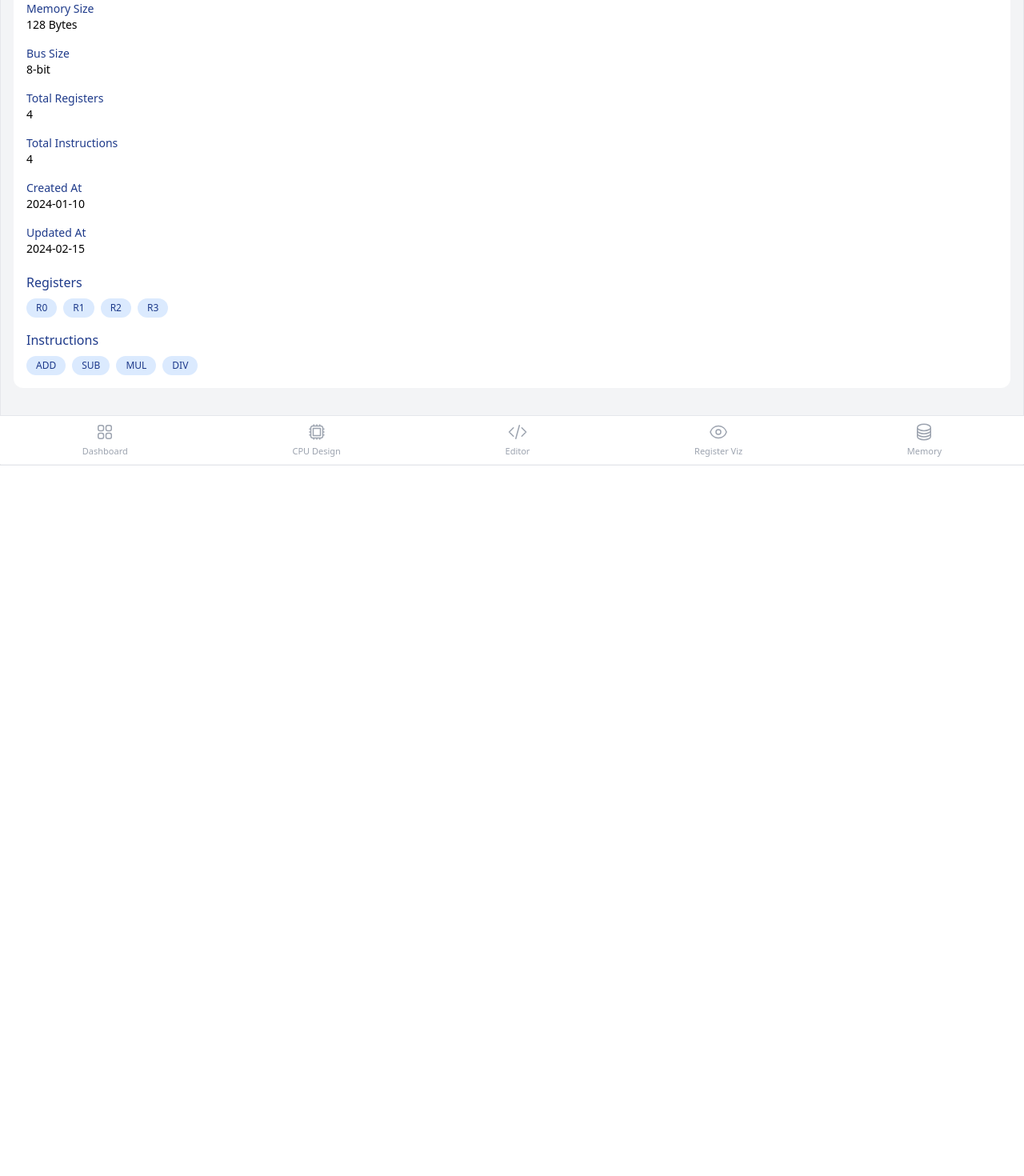
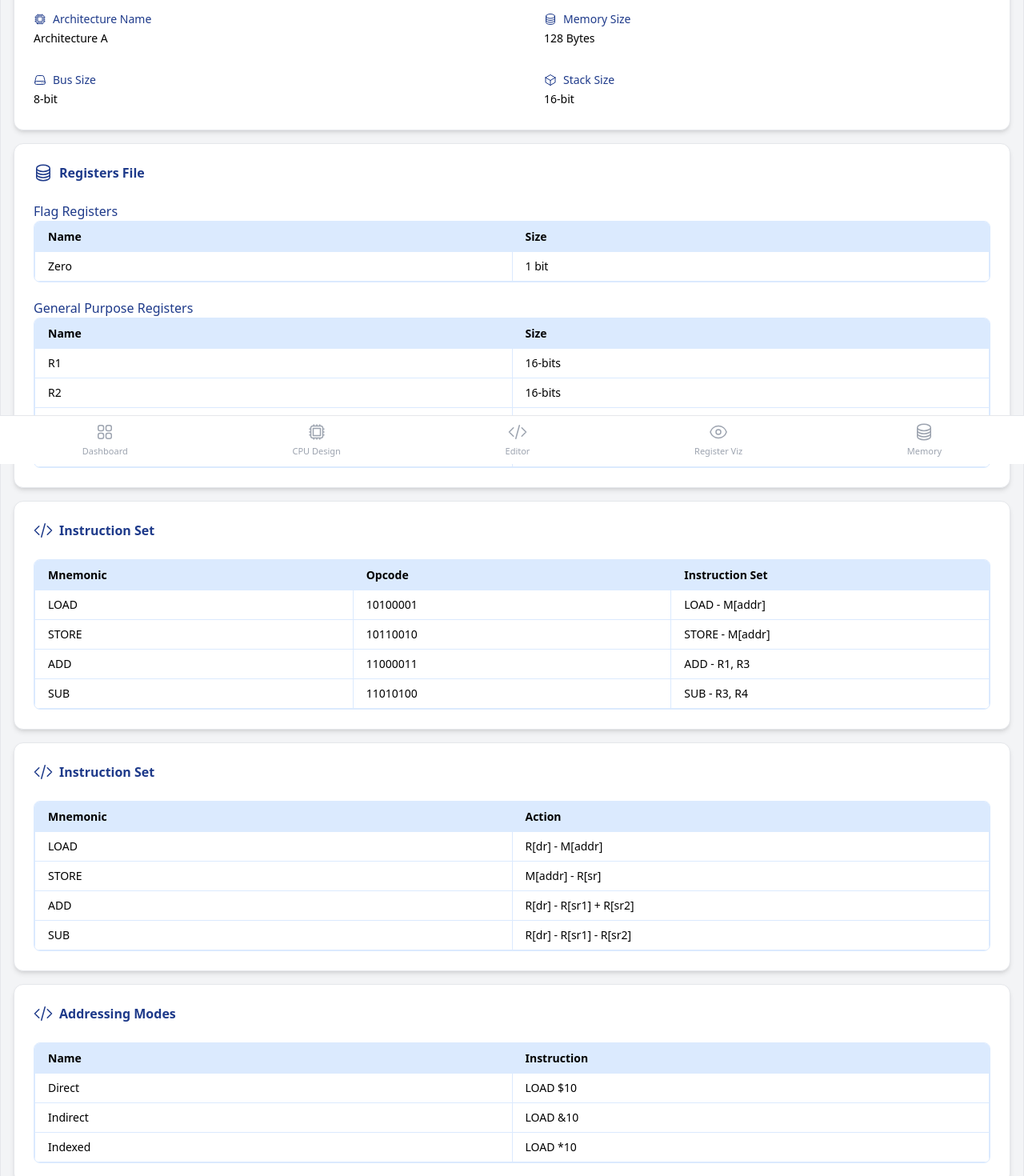
Before and after one commit to Abdul-Rehman2661/FYP-Frontend, a React (Vite) app: page /detail/1 in a window 1280 px wide. Shown: the part 220-1690 px from the top of the page at 80% size. Before the commit the page ends 802 px from the top, so only its background shows below. Built offline with nearby package versions, Linux system fonts and the light colour scheme.

Commit message:
4 Screens Done

```diff
--- a/src/Data/architectures.js
+++ b/src/Data/architectures.js
@@ -4,6 +4,7 @@ export const architectures = [
     name: "Architecture A",
     memorySize: "128 Bytes",
     busSize: "8-bit",
+    stackSize: "16-bit",
     registers: ["R0", "R1", "R2", "R3"],
     instructions: ["ADD", "SUB", "MUL", "DIV"],
     totalRegisters: 4,
@@ -16,6 +17,7 @@ export const architectures = [
     name: "Architecture B",
     memorySize: "256 Bytes",
     busSize: "16-bit",
+    stackSize: "16-bit",
     registers: ["R0", "R1", "R2", "R3", "R4", "R5"],
     instructions: ["ADD", "SUB", "LOAD", "STORE"],
     totalRegisters: 6,
@@ -28,6 +30,7 @@ export const architectures = [
     name: "Architecture C",
     memorySize: "256 Bytes",
     busSize: "16-bit",
+    stackSize: "16-bit",
     registers: ["R0", "R1", "R2", "R3", "R4", "R5"],
     instructions: ["ADD", "SUB", "LOAD", "STORE"],
     totalRegisters: 6,
@@ -40,6 +43,7 @@ export const architectures = [
     name: "Architecture D",
     memorySize: "256 Bytes",
     busSize: "16-bit",
+    stackSize: "16-bit",
     registers: ["R0", "R1", "R2", "R3", "R4", "R5"],
     instructions: ["ADD", "SUB", "LOAD", "STORE"],
     totalRegisters: 6,
@@ -52,6 +56,7 @@ export const architectures = [
     name: "Architecture E",
     memorySize: "256 Bytes",
     busSize: "16-bit",
+    stackSize: "16-bit",
     registers: ["R0", "R1", "R2", "R3", "R4", "R5"],
     instructions: ["ADD", "SUB", "LOAD", "STORE"],
     totalRegisters: 6,
@@ -64,6 +69,7 @@ export const architectures = [
     name: "Architecture F",
     memorySize: "256 Bytes",
     busSize: "16-bit",
+    stackSize: "16-bit",
     registers: ["R0", "R1", "R2", "R3", "R4", "R5"],
     instructions: ["ADD", "SUB", "LOAD", "STORE"],
     totalRegisters: 6,
@@ -72,10 +78,11 @@ export const architectures = [
     updatedAt: "2024-03-01",
   },
   {
-    id: 6,
-    name: "Architecture F",
+    id: 7,
+    name: "Architecture G",
     memorySize: "256 Bytes",
     busSize: "16-bit",
+    stackSize: "16-bit",
     registers: ["R0", "R1", "R2", "R3", "R4", "R5"],
     instructions: ["ADD", "SUB", "LOAD", "STORE"],
     totalRegisters: 6,
--- a/src/pages/detail.jsx
+++ b/src/pages/detail.jsx
@@ -1,12 +1,14 @@
 import { useParams } from "react-router-dom";
-import { architectures } from "../Data/architectures.js"
-import Header from "../components/Header.jsx"
-import BottomNavigation from "../components/BottomNavigation.jsx"
+import { architectures } from "../Data/architectures.js";
+import Header from "../components/Header.jsx";
+import BottomNavigation from "../components/BottomNavigation.jsx";
 import {
   Squares2X2Icon,
   CpuChipIcon,
+  ServerIcon,
   CodeBracketIcon,
   EyeIcon,
+  CubeIcon,
   CircleStackIcon,
 } from "@heroicons/react/24/outline";
 
@@ -14,9 +16,7 @@ function Detail() {
   const { id } = useParams();
 
   // find selected architecture
-    const architecture = architectures.find(
-        (arch) => arch.id === Number(id)
-    );
+  const architecture = architectures.find((arch) => arch.id === Number(id));
 
   if (!architecture) {
     return (
@@ -29,61 +29,319 @@ function Detail() {
   return (
     <>
       <Header />
-            <div className="p-4 pt-16 min-h-screen bg-gray-100 pb-16">
-                <div className="space-y-4 p-4 bg-white rounded-xl">
-                    <h2 className="text-xl text-blue-900 text-center font-bold">
-                        Details
-                    </h2>
+      <div className="pt-20 text-center">
+        <h2 className="text-xl text-blue-900 font-bold">Details</h2>
 
-                    <p className="text-center text-blue-900 text-sm">Technical specifications and reference manual.</p>
-
-                    {/* BASIC INFO */}
-                    <div className="space-y-2 text-sm">
-                        <Info label="Architecture Name" value={architecture.name} />
-                        <Info label="Memory Size" value={architecture.memorySize} />
-                        <Info label="Bus Size" value={architecture.busSize} />
-                        <Info label="Total Registers" value={architecture.totalRegisters} />
-                        <Info label="Total Instructions" value={architecture.totalInstructions} />
-                        <Info label="Created At" value={architecture.createdAt} />
-                        <Info label="Updated At" value={architecture.updatedAt} />
+        <p className="pt-3 text-blue-900 text-sm">
+          Technical specifications and reference manual.
+        </p>
       </div>
 
-                    {/* REGISTERS */}
-                    <Section
-                        title="Registers"
-                        className="text-blue-900 border-b border-gray-200 pb-3"
-                    >
-                        {architecture.registers.map((reg) => (
-                            <Chip key={reg} text={reg} />
-                        ))}
-                    </Section>
+      {/* Architecture Card */}
+      <div className="m-4 p-6 bg-white rounded-xl border border-gray-200 shadow-md">
+        <div className="flex items-center gap-2 mb-6 text-blue-900 font-semibold">
+          <CpuChipIcon className="w-6 h-6" />
+          <span>System Specifications</span>
+        </div>
 
+        <div className="grid grid-cols-2 gap-y-6 gap-x-20 text-sm">
+          <Info
+            icon={<CpuChipIcon className="w-4 h-4 text-blue-900 " />}
+            label="Architecture Name"
+            value={architecture.name}
+          />
+          <Info
+            icon={<CircleStackIcon className="w-4 h-4 text-blue-900 " />}
+            label="Memory Size"
+            value={architecture.memorySize}
+          />
 
-                    {/* INSTRUCTIONS */}
-                    <Section className="text-blue-900 border-gray-200" title="Instructions">
-                        {architecture.instructions.map((inst) => (
-                            <Chip key={inst} text={inst} />
-                        ))}
-                    </Section>
+          <Info
+            icon={<ServerIcon className="w-4 h-4 text-blue-900 " />}
+            label="Bus Size"
+            value={architecture.busSize}
+          />
+          <Info
+            icon={<CubeIcon className="w-4 h-4 text-blue-900 " />}
+            label="Stack Size"
+            value={architecture.stackSize}
+          />
         </div>
       </div>
+
+      {/* Register Card */}
+      <div className="m-4 p-6 bg-white rounded-xl border border-gray-200 shadow-md">
+        <div className="flex items-center gap-2 mb-6 text-blue-900 font-semibold">
+          <CircleStackIcon className="w-6 h-6" />
+          <span>Registers File</span>
+        </div>
+
+        <div className="mt-5">
+          <p className="text-blue-900">Flag Registers</p>
+          <div className="overflow-hidden rounded-lg border border-blue-100 w-full">
+            <table className="w-full border-collapse text-sm">
+              <tbody>
+                <tr className="bg-blue-100 text-black font-semibold">
+                  <td className="w-1/2 px-4 py-2 border border-blue-100">
+                    Name
+                  </td>
+                  <td className="w-1/2 px-4 py-2 border border-blue-100">
+                    Size
+                  </td>
+                </tr>
+
+                <tr className=" p-4 text-black">
+                  <td className="w-1/2 px-4 py-2 border border-blue-100">
+                    Zero
+                  </td>
+                  <td className="w-1/2 px-4 py-2 border border-blue-100">
+                    1 bit
+                  </td>
+                </tr>
+              </tbody>
+            </table>
+          </div>
+
+          <p className="mt-5 text-blue-900">General Purpose Registers</p>
+          <div className="overflow-hidden rounded-lg border border-blue-100 w-full">
+            <table className="w-full border-collapse text-sm">
+              <tbody>
+                <tr className="bg-blue-100 text-black font-semibold">
+                  <td className="w-1/2 px-4 py-2 border border-blue-100">
+                    Name
+                  </td>
+                  <td className="w-1/2 px-4 py-2 border border-blue-100">
+                    Size
+                  </td>
+                </tr>
+
+                <tr className=" p-4 text-black">
+                  <td className="w-1/2 px-4 py-2 border border-blue-100">R1</td>
+                  <td className="w-1/2 px-4 py-2 border border-blue-100">
+                    16-bits
+                  </td>
+                </tr>
+                <tr className=" p-4 text-black">
+                  <td className="w-1/2 px-4 py-2 border border-blue-100">R2</td>
+                  <td className="w-1/2 px-4 py-2 border border-blue-100">
+                    16-bits
+                  </td>
+                </tr>
+                <tr className=" p-4 text-black">
+                  <td className="w-1/2 px-4 py-2 border border-blue-100">R3</td>
+                  <td className="w-1/2 px-4 py-2 border border-blue-100">
+                    16-bits
+                  </td>
+                </tr>
+                <tr className=" p-4 text-black">
+                  <td className="w-1/2 px-4 py-2 border border-blue-100">R4</td>
+                  <td className="w-1/2 px-4 py-2 border border-blue-100">
+                    16-bits
+                  </td>
+                </tr>
+              </tbody>
+            </table>
+          </div>
+        </div>
+      </div>
+
+      {/* Instruction Card */}
+      <div className="m-4 p-6 bg-white rounded-xl border border-gray-200 shadow-md">
+        <div className="flex items-center gap-2 mb-6 text-blue-900 font-semibold">
+          <CodeBracketIcon className="w-6 h-6" />
+          <span>Instruction Set</span>
+        </div>
+
+        <div className="mt-5">
+          <div className="overflow-hidden rounded-lg border border-blue-100 w-full">
+            <table className="w-full border-collapse text-sm">
+              <tbody>
+                <tr className="bg-blue-100 text-black font-semibold">
+                  <td className="w-1/3 px-4 py-2 border border-blue-100">
+                    Mnemonic
+                  </td>
+                  <td className="w-1/3 px-4 py-2 border border-blue-100">
+                    Opcode
+                  </td>
+                  <td className="w-1/3 px-4 py-2 border border-blue-100">
+                    Instruction Set
+                  </td>
+                </tr>
+
+                <tr className=" p-4 text-black">
+                  <td className="w-1/3 px-4 py-2 border border-blue-100">
+                    LOAD
+                  </td>
+                  <td className="w-1/3 px-4 py-2 border border-blue-100">
+                    10100001
+                  </td>
+                  <td className="w-1/3 px-4 py-2 border border-blue-100">
+                    LOAD - M[addr]
+                  </td>
+                </tr>
+                <tr className=" p-4 text-black">
+                  <td className="w-1/3 px-4 py-2 border border-blue-100">
+                    STORE
+                  </td>
+                  <td className="w-1/3 px-4 py-2 border border-blue-100">
+                    10110010
+                  </td>
+                  <td className="w-1/3 px-4 py-2 border border-blue-100">
+                    STORE - M[addr]
+                  </td>
+                </tr>
+                <tr className=" p-4 text-black">
+                  <td className="w-1/3 px-4 py-2 border border-blue-100">
+                    ADD
+                  </td>
+                  <td className="w-1/3 px-4 py-2 border border-blue-100">
+                    11000011
+                  </td>
+                  <td className="w-1/3 px-4 py-2 border border-blue-100">
+                    ADD - R1, R3
+                  </td>
+                </tr>
+                <tr className=" p-4 text-black">
+                  <td className="w-1/3 px-4 py-2 border border-blue-100">
+                    SUB
+                  </td>
+                  <td className="w-1/3 px-4 py-2 border border-blue-100">
+                    11010100
+                  </td>
+                  <td className="w-1/3 px-4 py-2 border border-blue-100">
+                    SUB - R3, R4
+                  </td>
+                </tr>
+              </tbody>
+            </table>
+          </div>
+        </div>
+      </div>
+
+      {/* Action Card */}
+      <div className="m-4 p-6 bg-white rounded-xl border border-gray-200 shadow-md">
+        <div className="flex items-center gap-2 mb-6 text-blue-900 font-semibold">
+          <CodeBracketIcon className="w-6 h-6" />
+          <span>Instruction Set</span>
+        </div>
+
+        <div className="mt-5">
+          <div className="overflow-hidden rounded-lg border border-blue-100 w-full">
+            <table className="w-full border-collapse text-sm">
+              <tbody>
+                <tr className="bg-blue-100 text-black font-semibold">
+                  <td className="w-1/2 px-4 py-2 border border-blue-100">
+                    Mnemonic
+                  </td>
+                  <td className="w-1/2 px-4 py-2 border border-blue-100">
+                    Action
+                  </td>
+                </tr>
+
+                <tr className=" p-4 text-black">
+                  <td className="w-1/2 px-4 py-2 border border-blue-100">
+                    LOAD
+                  </td>
+                  <td className="w-1/2 px-4 py-2 border border-blue-100">
+                    R[dr] - M[addr]
+                  </td>
+                </tr>
+                <tr className=" p-4 text-black">
+                  <td className="w-1/2 px-4 py-2 border border-blue-100">
+                    STORE
+                  </td>
+                  <td className="w-1/2 px-4 py-2 border border-blue-100">
+                    M[addr] - R[sr]
+                  </td>
+                </tr>
+                <tr className=" p-4 text-black">
+                  <td className="w-1/2 px-4 py-2 border border-blue-100">
+                    ADD
+                  </td>
+                  <td className="w-1/2 px-4 py-2 border border-blue-100">
+                    R[dr] - R[sr1] + R[sr2]
+                  </td>
+                </tr>
+                <tr className=" p-4 text-black">
+                  <td className="w-1/2 px-4 py-2 border border-blue-100">
+                    SUB
+                  </td>
+                  <td className="w-1/2 px-4 py-2 border border-blue-100">
+                    R[dr] - R[sr1] - R[sr2]
+                  </td>
+                </tr>
+              </tbody>
+            </table>
+          </div>
+        </div>
+      </div>
+
+            {/* Addressing Modes Card */}
+      <div className="m-4 p-6 mb-20 bg-white rounded-xl border border-gray-200 shadow-md">
+        <div className="flex items-center gap-2 mb-6 text-blue-900 font-semibold">
+          <CodeBracketIcon className="w-6 h-6" />
+          <span>Addressing Modes</span>
+        </div>
+
+        <div className="mt-5">
+          <div className="overflow-hidden rounded-lg border border-blue-100 w-full">
+            <table className="w-full border-collapse text-sm">
+              <tbody>
+                <tr className="bg-blue-100 text-black font-semibold">
+                  <td className="w-1/2 px-4 py-2 border border-blue-100">
+                    Name
+                  </td>
+                  <td className="w-1/2 px-4 py-2 border border-blue-100">
+                    Instruction
+                  </td>
+                </tr>
+
+                <tr className=" p-4 text-black">
+                  <td className="w-1/2 px-4 py-2 border border-blue-100">
+                    Direct
+                  </td>
+                  <td className="w-1/2 px-4 py-2 border border-blue-100">
+                    LOAD $10
+                  </td>
+                </tr>
+                <tr className=" p-4 text-black">
+                  <td className="w-1/2 px-4 py-2 border border-blue-100">
+                    Indirect
+                  </td>
+                  <td className="w-1/2 px-4 py-2 border border-blue-100">
+                    LOAD &10
+                  </td>
+                </tr>
+                <tr className=" p-4 text-black">
+                  <td className="w-1/2 px-4 py-2 border border-blue-100">
+                    Indexed
+                  </td>
+                  <td className="w-1/2 px-4 py-2 border border-blue-100">
+                    LOAD *10
+                  </td>
+                </tr>
+              </tbody>
+            </table>
+          </div>
+        </div>
+      </div>
+
       <BottomNavigation />
     </>
   );
 }
 
-const Info = ({ label, value }) => (
-    <div className=" py-1">
-        <span className="text-blue-900">
-            {label}
-        </span>
-        <br />
-        <span className="text-black">
-            {value}
-        </span>
+const Info = ({ icon, label, value }) => (
+  <div className="flex flex-col gap-1 py-1">
+    <div className="flex items-center gap-2">
+      {icon}
+      <span className="text-blue-900 text-sm font-small">{label}</span>
+    </div>
+
+    {/* Value */}
+    <span className="text-black font-small">{value}</span>
   </div>
 );
-
 
 const Section = ({ title, children }) => (
   <div className="mt-6">
```
Also changed, not shown: src/pages/Editor.jsx (+7 -7 lines). Lines whose indentation alone changed are shown as unchanged.
